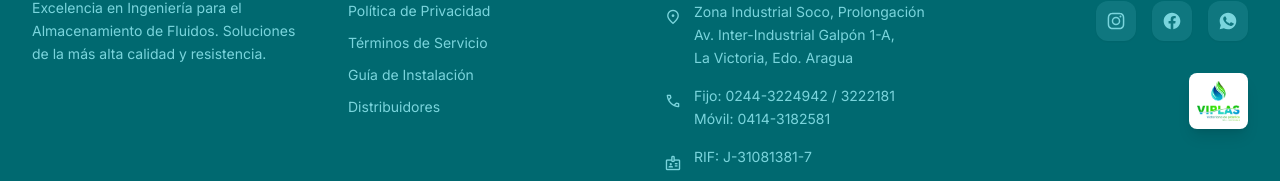
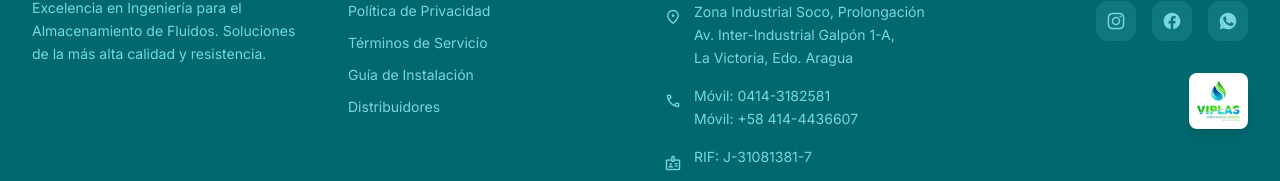
Before and after one commit to msalazarsilva44-creator/Landing-page-rotonac, a React (Vite) app: page / in a window 1280 px wide. Shown: the part 4433-4614 px from the top of the page. Built offline with nearby package versions, Linux system fonts and the light colour scheme.

Commit message:
Actualización de números de contacto en el footer

```diff
--- a/src/App.jsx
+++ b/src/App.jsx
@@ -502,7 +502,7 @@ function Footer() {
             </a>
             <div className="flex items-start gap-3">
               <span className="material-symbols-outlined text-lg translate-y-0.5">call</span>
-              <span className="leading-relaxed">Fijo: 0244-3224942 / 3222181<br />Móvil: 0414-3182581</span>
+              <span className="leading-relaxed">Móvil: 0414-3182581<br />Móvil: +58 414-4436607</span>
             </div>
             <div className="flex items-start gap-3">
               <span className="material-symbols-outlined text-lg translate-y-0.5">badge</span>
```
